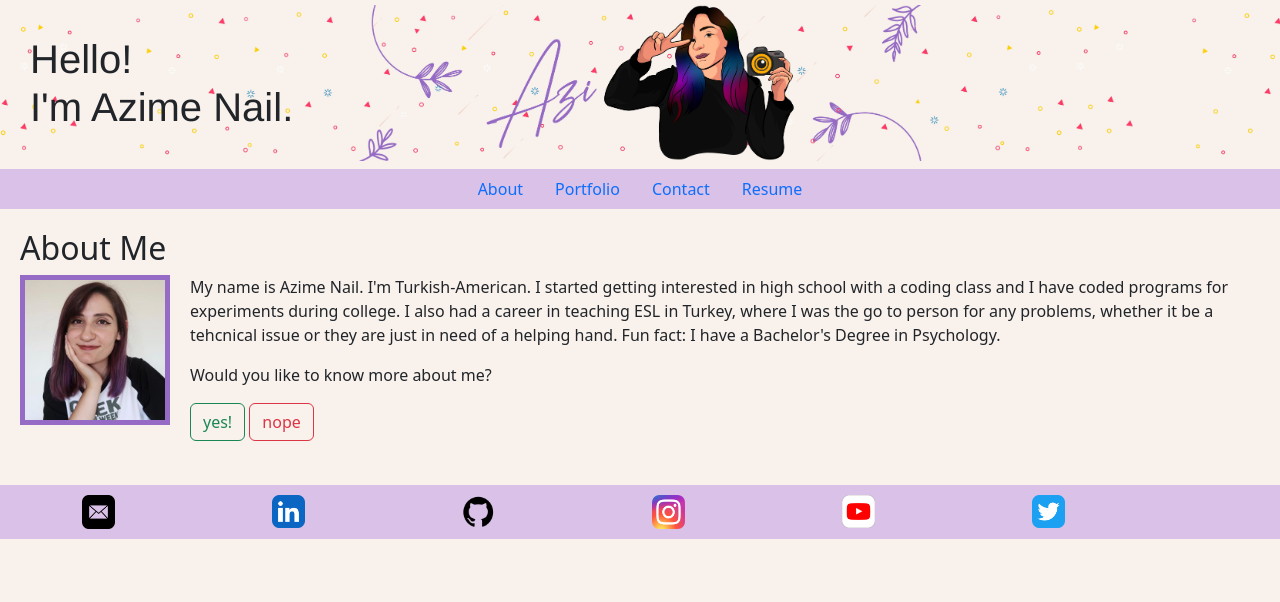
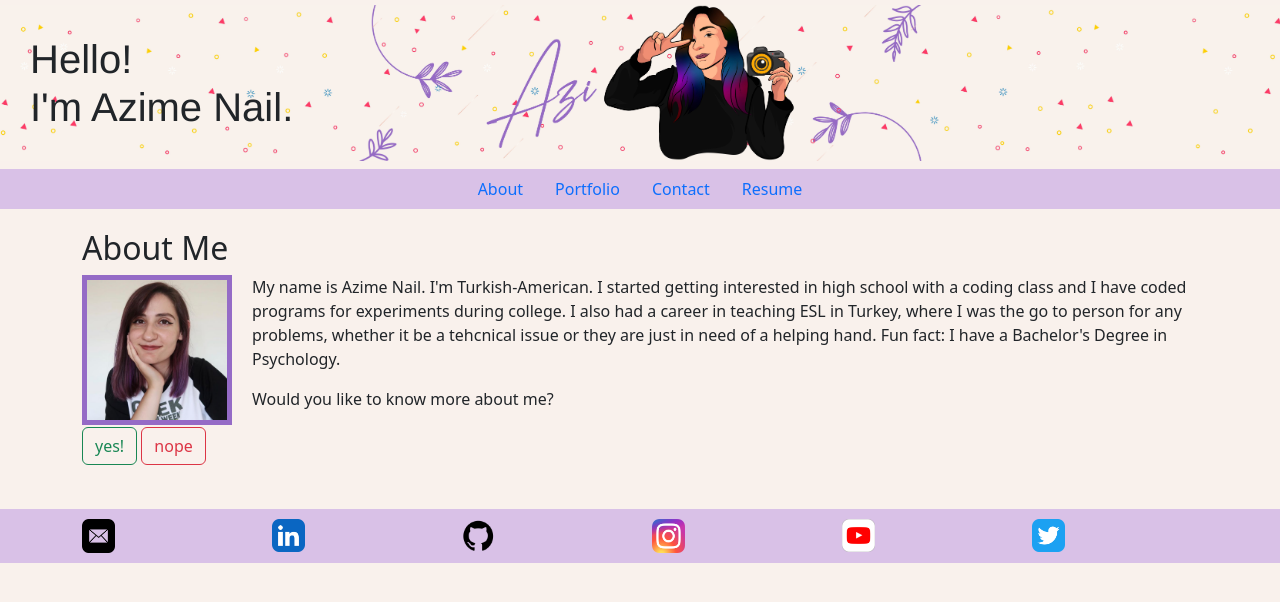
Before and after one commit to azimezn/react-portfolio-azime-nail, a React (Create React App) app: page / in a window 1280 px wide. Shown: the top 602 px of the page. Built offline with nearby package versions, Linux system fonts and the light colour scheme.

Commit message:
fixed deployment issue i think

```diff
--- a/src/component/About.js
+++ b/src/component/About.js
@@ -8,7 +8,7 @@ const About = ({ setCurrentPage }) => {
   const [nopeButton, setNopeButton] = useState(false);
 
   return (
-    <div className="aboutme">
+    <div className="aboutme container">
       <h2>About Me</h2>
       <img className="recent-photo" src={recentPhoto} alt="Azime" />
       <section>
--- a/src/component/Contact.js
+++ b/src/component/Contact.js
@@ -32,7 +32,7 @@ const Contact = () => {
   }
 
   return (
-    <div className="contact">
+    <div className="contact container">
       <h2>Contact</h2>
       <Form className="form login-form ">
         <Form.Group as={Row} className="mb-3">
--- a/src/component/Portfolio.js
+++ b/src/component/Portfolio.js
@@ -8,7 +8,7 @@ import Col from 'react-bootstrap/Col';
 
 const Portfolio = () => {
   return (
-    <div className="portfolio">
+    <div className="portfolio container">
       <h2>Portfolio</h2>
       <Container>
         <Row>
--- a/src/component/Resume.js
+++ b/src/component/Resume.js
@@ -2,7 +2,7 @@ import React from 'react';
 
 const Resume = () => {
   return (
-    <div className="resume">
+    <div className="resume container">
       <h2>Resume</h2>
     </div>
   )
```
Also changed, not shown: 1 other file (tests, documents, lock files or other folders).
